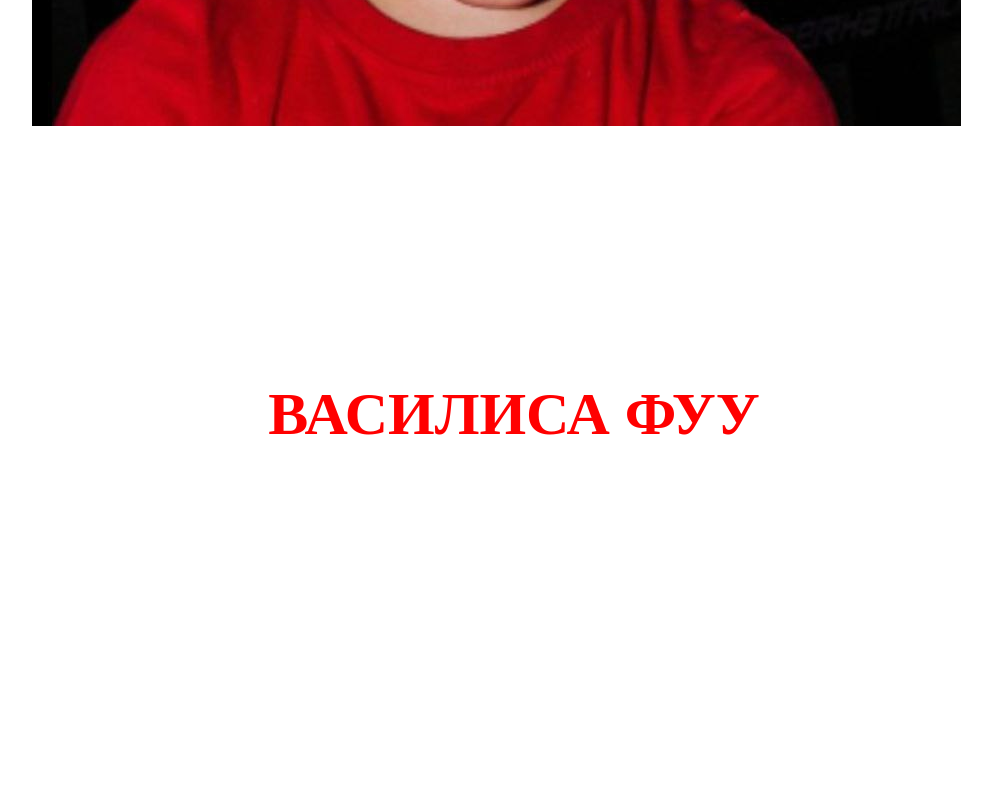
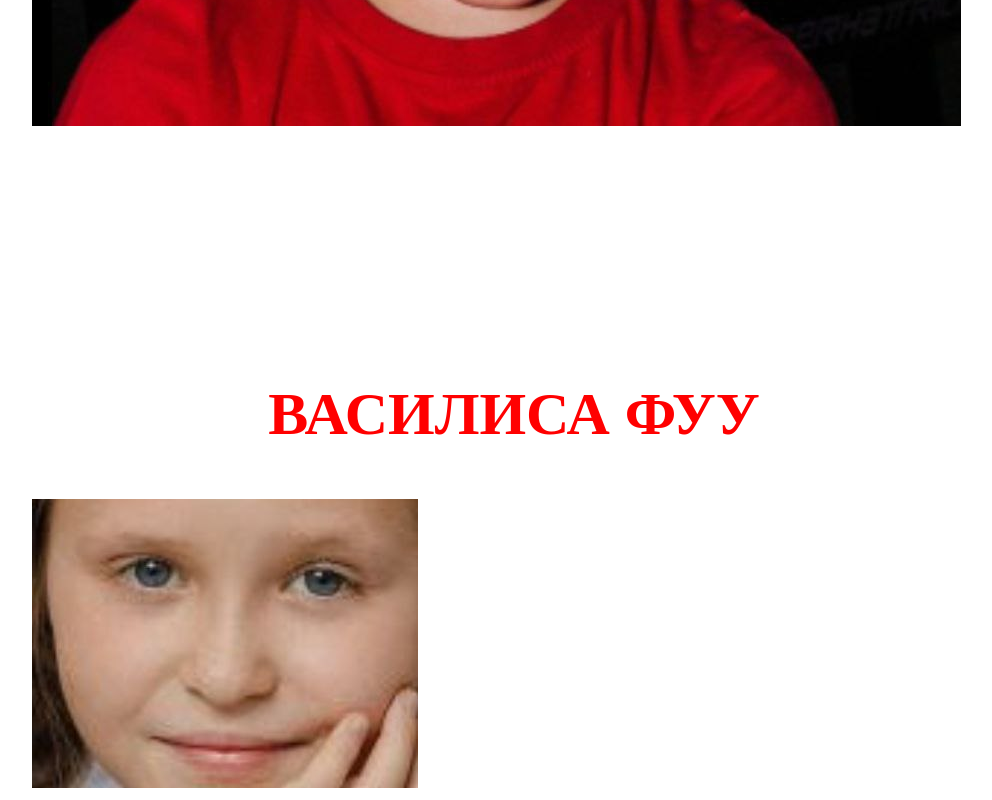
Before and after one commit to ArchedArtem/Funny, a plain HTML site: page index.html in a window 1280 px wide. Shown: the part 997-1797 px from the top of the page, without its empty margins (126-1118 px from the left). Before the commit the page ends 1496 px from the top, so only its background shows below. Drawn offline with Linux system fonts and the light colour scheme.

Commit message:
Add files via upload

```diff
--- a/index.html
+++ b/index.html
@@ -10,5 +10,6 @@
     <h1>НИКИТА ТОП</h1>
     <img src="./photo_2024-06-05_12-19-29.jpg" alt="">
     <h2>ВАСИЛИСА ФУУ</h2>
+    <img src="./photo_2024-06-05_12-26-48.jpg" alt="">
 </body>
 </html>
```
Also changed, not shown: photo_2024-06-05_12-26-48.jpg (added).
